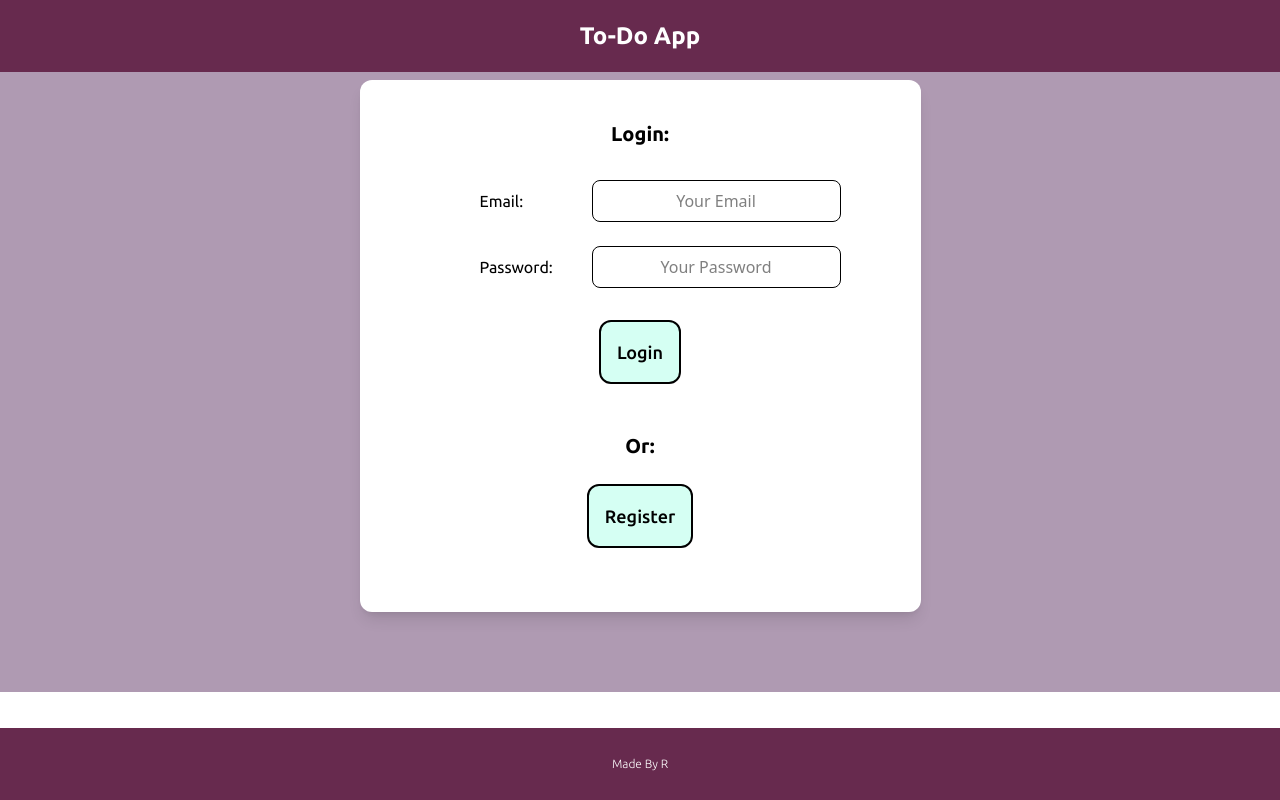
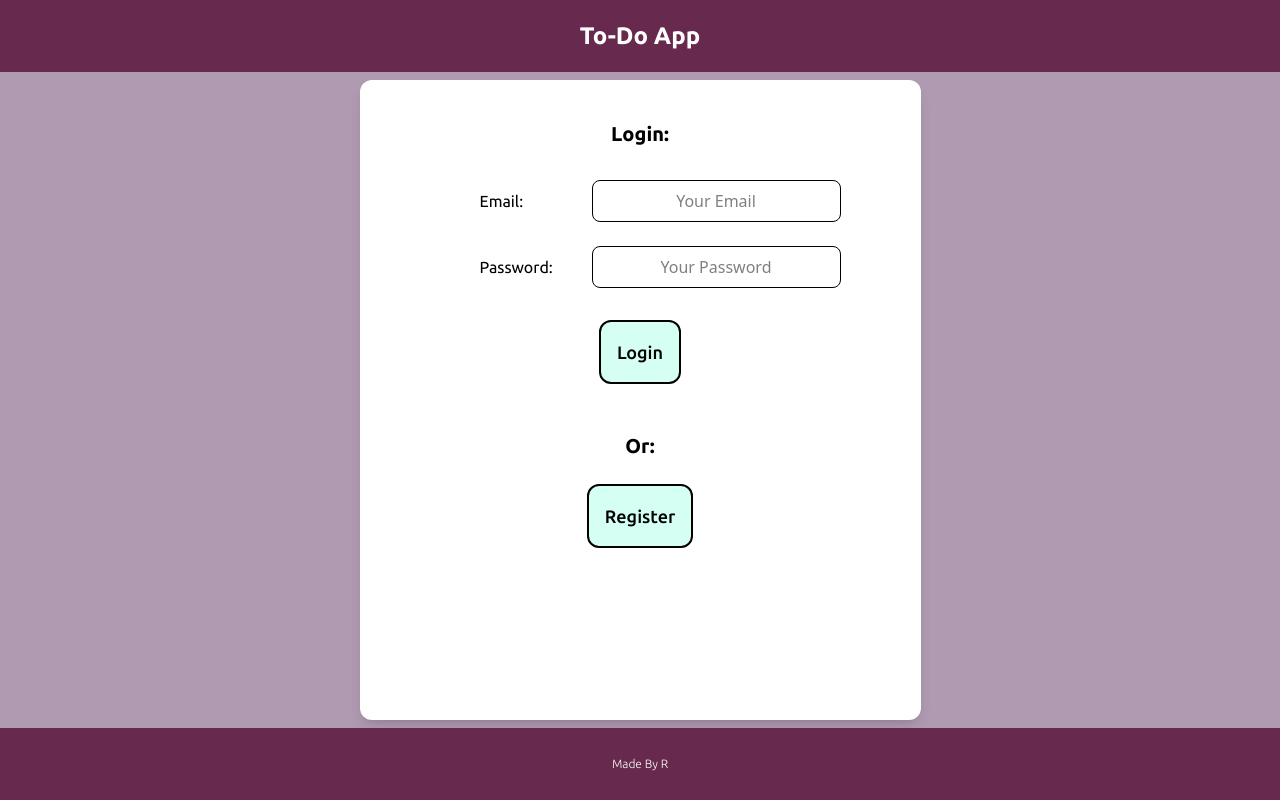
Before and after one commit to RafaRdrgz/react-todo-app, a React (Vite) app: page / in a window 1280 px wide. Built offline with nearby package versions, Linux system fonts and the light colour scheme.

Commit message:
styles fixed 5

```diff
--- a/src/App.jsx
+++ b/src/App.jsx
@@ -40,7 +40,7 @@ const App = () => {
 
         {headerComponent}
 
-        <main className="main h-full w-full py-14 lg:py-20
+        <main className="main min-h-screen w-full py-14 lg:py-20
                          flex flex-col justify-center items-center">
           {mainContent}
 
```
